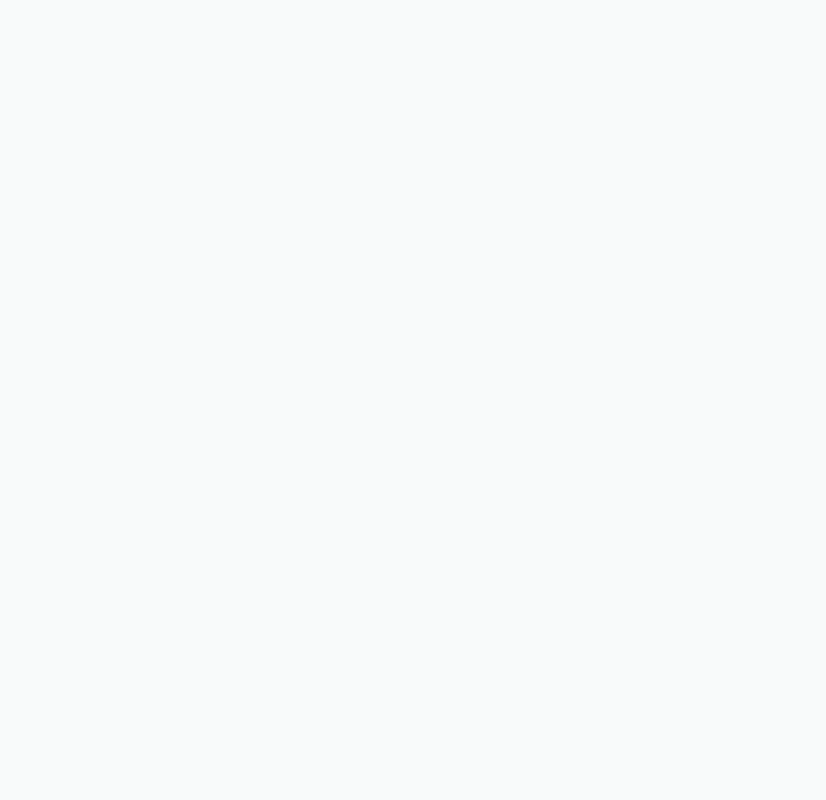
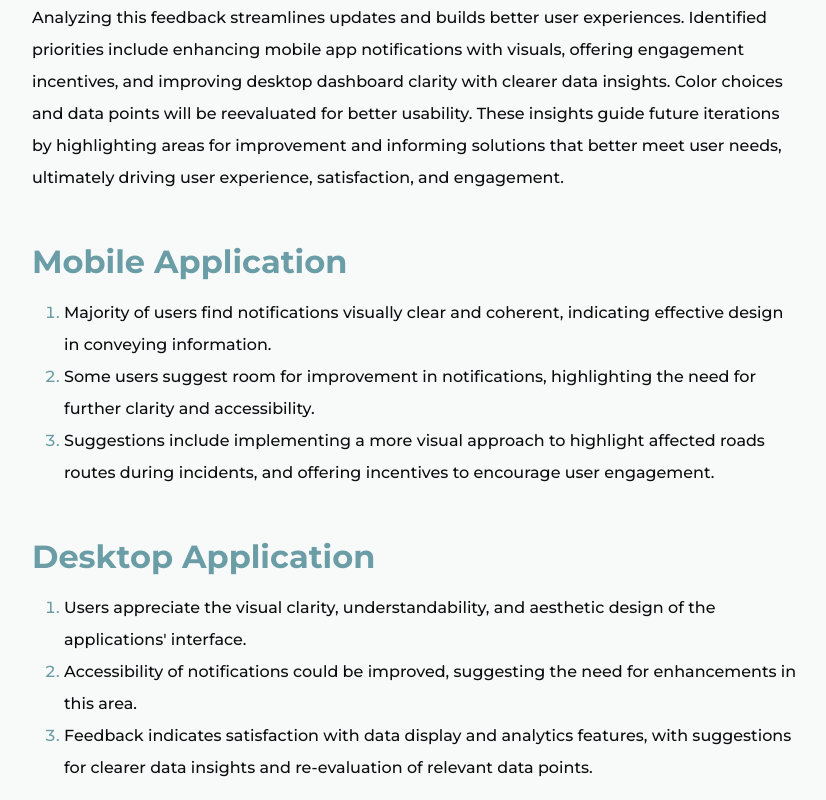
Before and after one commit to AdrianBonpin/2205-laag-site, a Next.js app: page / in a window 1280 px wide. Shown: the part 2380-3180 px from the top of the page, without its empty margins (224-1050 px from the left). Before the commit the page ends 2199 px from the top, so only its background shows below. Built offline with nearby package versions, Linux system fonts and the light colour scheme.

Commit message:
feat: update content

```diff
--- a/app/globals.css
+++ b/app/globals.css
@@ -79,7 +79,8 @@ ol {
 }
 
 li {
-  font-weight: 600;
+  line-height: 2rem;
+  font-weight: 500;
 }
 
 ol li {
--- a/app/page.tsx
+++ b/app/page.tsx
@@ -14,7 +14,7 @@ export default function LandingPage() {
               text: 'Home',
             },
             {
-              link: '#',
+              link: 'https://dp-archive.vercel.app/',
               text: 'Archive',
             },
           ],
@@ -33,9 +33,10 @@ export default function LandingPage() {
             the environment.
           </p>
         </TextBlock>
-        <InformationBlock title={'Additional information'}>
+        <InformationBlock title="Additional information">
           <p>Hello</p>
         </InformationBlock>
+
         <TextBlock title="Problem Statement" anchor="problem-statement">
           <p>
             Sustainable Development Goal 9, focuses on “Industry, Innovation, and Infrastructure”. This SDG aims to build resilient infrastructure, promote
@@ -47,13 +48,43 @@ export default function LandingPage() {
             the environment.
           </p>
         </TextBlock>
-        <TextBlock title="User Personas" anchor="user-personas">
+
+        <TextBlock title="User Personas" anchor="user-personas" />
         <TextBlock title="Klaro Andrew" noTitle={true} isSub={true} anchor="persona-1">
           <PhotoBlock src="/user-personas/klaro-andrew.png" />
         </TextBlock>
         <TextBlock title="Angelina Diyosnon" noTitle={true} isSub={true} anchor="persona-2">
           <PhotoBlock src="/user-personas/angelina-diyosnon.png" />
         </TextBlock>
+
+        <TextBlock title="Research Insights" anchor="research-insights">
+          <p>
+            User feedback is key to iteratively improve prototypes, aligning them with user needs. Analyzing this feedback streamlines updates and builds better
+            user experiences. Identified priorities include enhancing mobile app notifications with visuals, offering engagement incentives, and improving
+            desktop dashboard clarity with clearer data insights. Color choices and data points will be reevaluated for better usability. These insights guide
+            future iterations by highlighting areas for improvement and informing solutions that better meet user needs, ultimately driving user experience,
+            satisfaction, and engagement.
+          </p>
+        </TextBlock>
+        <TextBlock title="Mobile Application" isSub={true} anchor="mobile-application">
+          <ol>
+            <li>Majority of users find notifications visually clear and coherent, indicating effective design in conveying information.</li>
+            <li>Some users suggest room for improvement in notifications, highlighting the need for further clarity and accessibility.</li>
+            <li>
+              Suggestions include implementing a more visual approach to highlight affected roads routes during incidents, and offering incentives to encourage
+              user engagement.
+            </li>
+          </ol>
+        </TextBlock>
+        <TextBlock title="Desktop Application" isSub={true} anchor="desktop-application">
+          <ol>
+            <li>Users appreciate the visual clarity, understandability, and aesthetic design of the applications' interface.</li>
+            <li>Accessibility of notifications could be improved, suggesting the need for enhancements in this area.</li>
+            <li>
+              Feedback indicates satisfaction with data display and analytics features, with suggestions for clearer data insights and re-evaluation of relevant
+              data points.
+            </li>
+          </ol>
         </TextBlock>
       </TocProvider>
     </>
```
Lines whose indentation alone changed are shown as unchanged.
